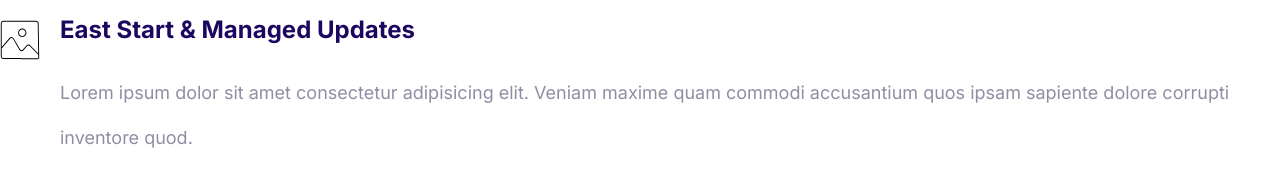
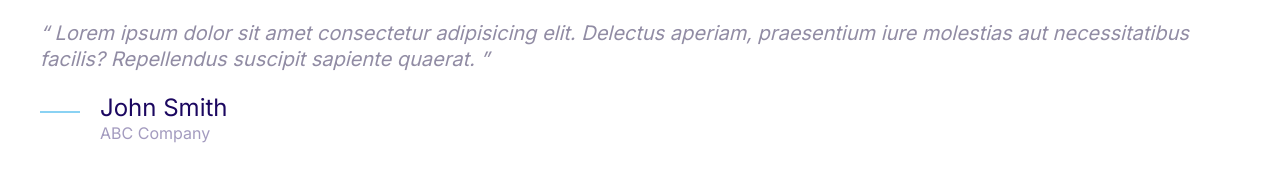
Before and after one commit to thomasjmai22/subscription, a plain HTML site: page index.html in a window 1280 px wide. Drawn offline with Linux system fonts and the light colour scheme.

Commit message:
Added quote component.

```diff
--- a/CSS/styles.css
+++ b/CSS/styles.css
@@ -4,6 +4,7 @@
   --color-accent: #ff3400;
   --color-headings: #1b0760;
   --color-body: #918ca4;
+  --color-body-darker: #5c5577
   --color-border: #ccc;
   --border-radius: 30px;
 }
@@ -218,7 +219,7 @@ a {
   color: var(--color-headings);
 }
 
-@media screen and (min-width: 1024) {
+@media screen and (min-width: 1024px) {
   .btn {
     font-size: 1.5rem;
   }
@@ -323,7 +324,7 @@ a {
   right: 5%;
 }
 
-@media screen and (width: 1024px) {
+@media screen and (min-width: 1024px) {
   .plan__name {
     font-size: 1.4rem;
   }
@@ -351,3 +352,61 @@ a {
 .media__image {
   margin-top: 2rem;
 }
+
+/* QUOTES */
+.quote {
+  font-size: 3rem;
+  font-style: italic;
+  color: var(--color-body-darker);
+  line-height: 1.3;
+}
+.quote__text::before{
+  content: open-quote;
+}
+.quote__text::after{
+  content: close-quote;
+}
+
+.quote__author{
+  font-size: 3rem;
+  font-weight: 500;
+  font-style: normal;
+  margin-bottom: 0;
+}
+.quote__company{
+  color: var(--color-headings);
+  opacity: .4;
+  font-size: 2rem;
+  font-style: normal;
+}
+.quote__line{
+  position: relative;
+  bottom: 20px;
+}
+/* .quote .media__title{
+  font-size: 4rem;
+  font-weight: 600;
+  font-style: normal;
+  margin-top: 15px;
+  padding-left: 10px;
+}
+.quote .media__body{
+  margin: 0;
+}
+.quote .media__description{
+  font-size: 2.5rem;
+  font-style: normal;
+ padding-left: 10px;
+} */
+
+@media screen and (min-width: 1024px) {
+  .quote {
+    font-size: 2rem;
+  }
+  .quote__author{
+    font-size: 2.4rem;
+  }
+  .quote__company{
+    font-size: 1.6rem;
+  }
+}
--- a/index.html
+++ b/index.html
@@ -15,20 +15,25 @@
     <title>Document</title>
   </head>
   <body>
+    <blockquote class="quote">
+      <p class="quote__text">
+        Lorem ipsum dolor sit amet consectetur adipisicing elit. Delectus
+        aperiam, praesentium iure molestias aut necessitatibus facilis?
+        Repellendus suscipit sapiente quaerat.
+      </p>
+      <footer>
         <div class="media">
           <div class="media__image">
-        <svg class="icon icon--primary">
-          <use xlink:href="images/sprite.svg#snap"></use>
+            <svg class="icon icon--primary quote__line">
+              <use xlink:href="images/sprite.svg#line"></use>
             </svg>
           </div>
           <div class="media__body">
-        <h3 class="media__title">East Start & Managed Updates</h3>
-        <p>
-          Lorem ipsum dolor sit amet consectetur adipisicing elit. Veniam maxime
-          quam commodi accusantium quos ipsam sapiente dolore corrupti inventore
-          quod.
-        </p>
+            <h3 class="media__title quote__author">John Smith</h3>
+            <p class="quote__company">ABC Company</p>
           </div>
         </div>
+      </footer>
+    </blockquote>
   </body>
 </html>
```
Also changed, not shown: components/quote.html (added, +20 -0 lines). Lines whose indentation alone changed are shown as unchanged.
